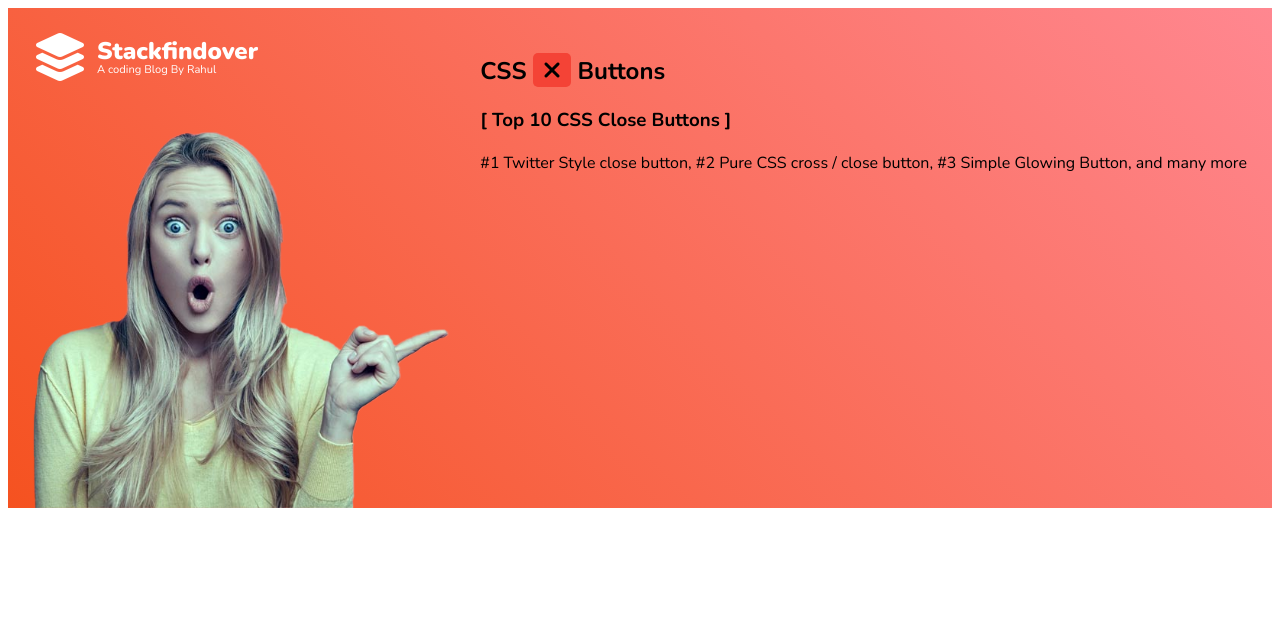
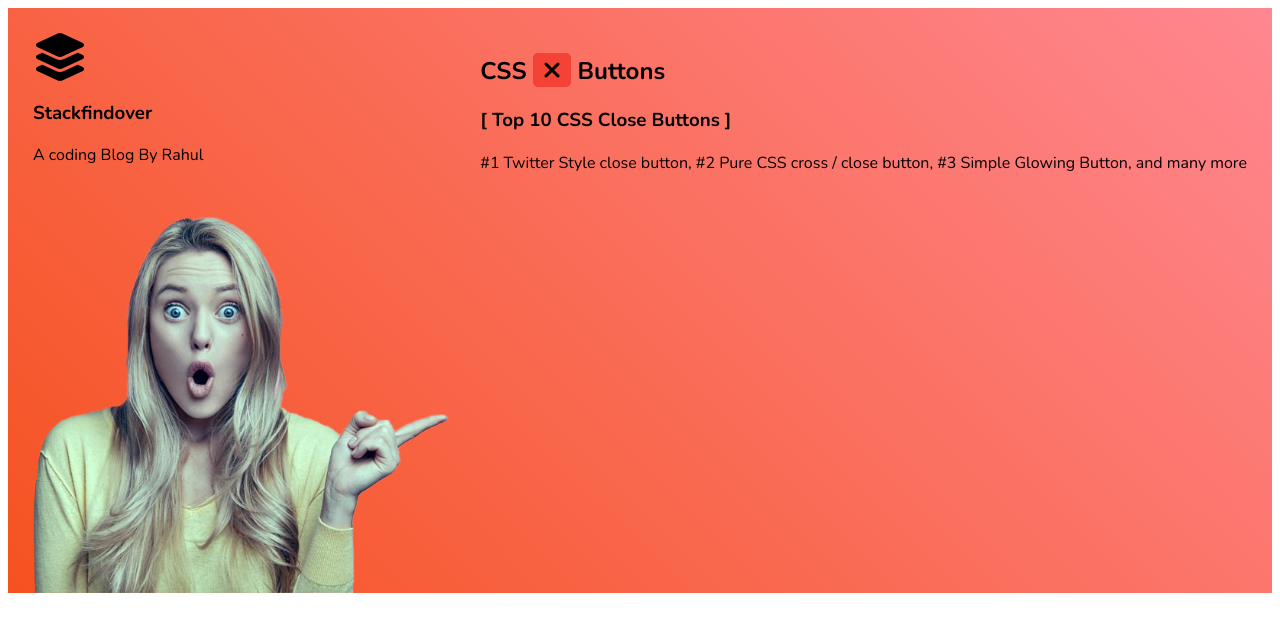
Before and after one commit to ErenKARSLI/HTML-CSS_pratic, a plain HTML site: page CSS/css html/34-practise.html in a window 1280 px wide. Drawn offline with nearby package versions, Linux system fonts and the light colour scheme; files whose address does not match are found by name.

Commit message:
practise b

```diff
--- a/CSS/cssNotlar/style-34.css
+++ b/CSS/cssNotlar/style-34.css
@@ -17,23 +17,6 @@ body{
     background-image: linear-gradient(45deg, var(--color1), var(--color2));
 }
 
-.stackfindover .logo{
-    display: flex;
-    gap:10px;
-    align-items: center;
-    color: var(--color3);
-}
-
-.stackfindover .logo h3{
-    margin:0;
-    margin-bottom: -10px;
-    font-size: 1.5rem;
-    font-weight: 900;
-}
-
-.stackfindover .logo span{
-    font-size: 0.7rem;
-}
 
 
 .stackfindover > div:first-child{
```
